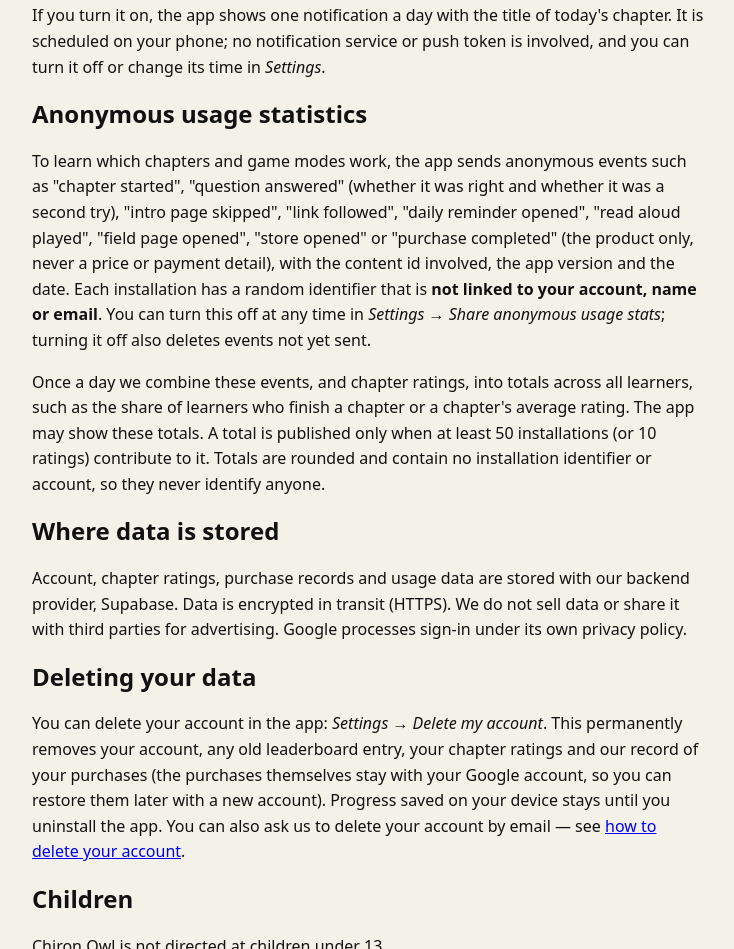
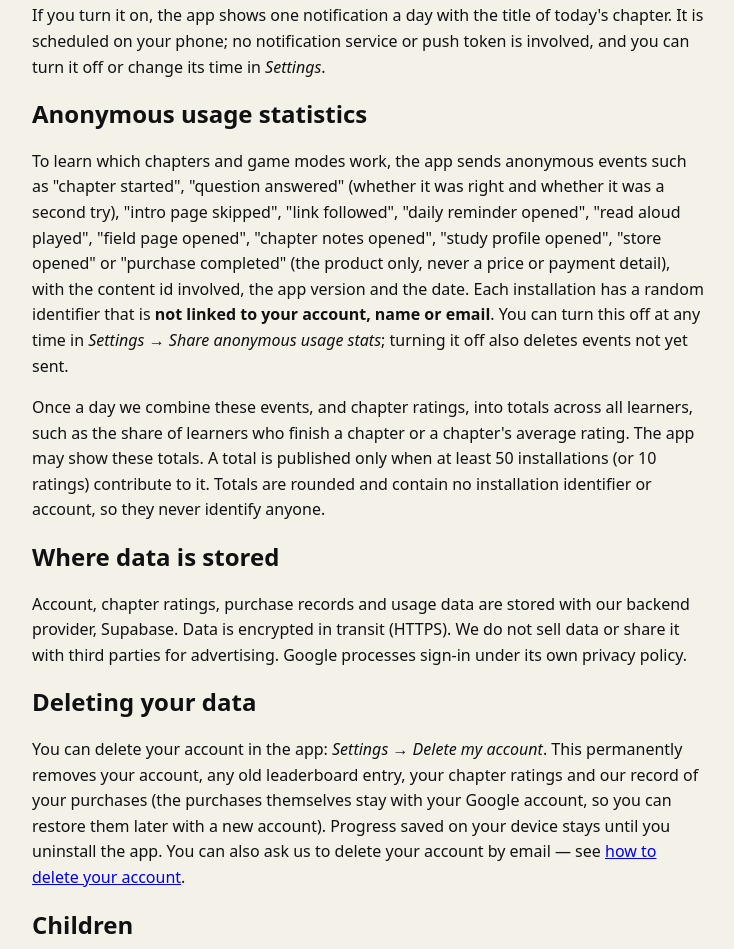
Before and after one commit to ChironOwl/chironowl-pages, a plain HTML site: page privacy-policy.html in a window 1280 px wide. Shown: the part 814-1763 px from the top of the page, without its empty margins (272-1006 px from the left). Drawn offline with Linux system fonts and the light colour scheme.

Commit message:
Privacy policy: chapter notes and study profile events

```diff
--- a/privacy-policy.html
+++ b/privacy-policy.html
@@ -29,7 +29,7 @@
 <p>If you turn it on, the app shows one notification a day with the title of today's chapter. It is scheduled on your phone; no notification service or push token is involved, and you can turn it off or change its time in <em>Settings</em>.</p>
 
 <h2>Anonymous usage statistics</h2>
-<p>To learn which chapters and game modes work, the app sends anonymous events such as "chapter started", "question answered" (whether it was right and whether it was a second try), "intro page skipped", "link followed", "daily reminder opened", "read aloud played", "field page opened", "store opened" or "purchase completed" (the product only, never a price or payment detail), with the content id involved, the app version and the date. Each installation has a random identifier that is <strong>not linked to your account, name or email</strong>. You can turn this off at any time in <em>Settings → Share anonymous usage stats</em>; turning it off also deletes events not yet sent.</p>
+<p>To learn which chapters and game modes work, the app sends anonymous events such as "chapter started", "question answered" (whether it was right and whether it was a second try), "intro page skipped", "link followed", "daily reminder opened", "read aloud played", "field page opened", "chapter notes opened", "study profile opened", "store opened" or "purchase completed" (the product only, never a price or payment detail), with the content id involved, the app version and the date. Each installation has a random identifier that is <strong>not linked to your account, name or email</strong>. You can turn this off at any time in <em>Settings → Share anonymous usage stats</em>; turning it off also deletes events not yet sent.</p>
 <p>Once a day we combine these events, and chapter ratings, into totals across all learners, such as the share of learners who finish a chapter or a chapter's average rating. The app may show these totals. A total is published only when at least 50 installations (or 10 ratings) contribute to it. Totals are rounded and contain no installation identifier or account, so they never identify anyone.</p>
 
 <h2>Where data is stored</h2>
```
